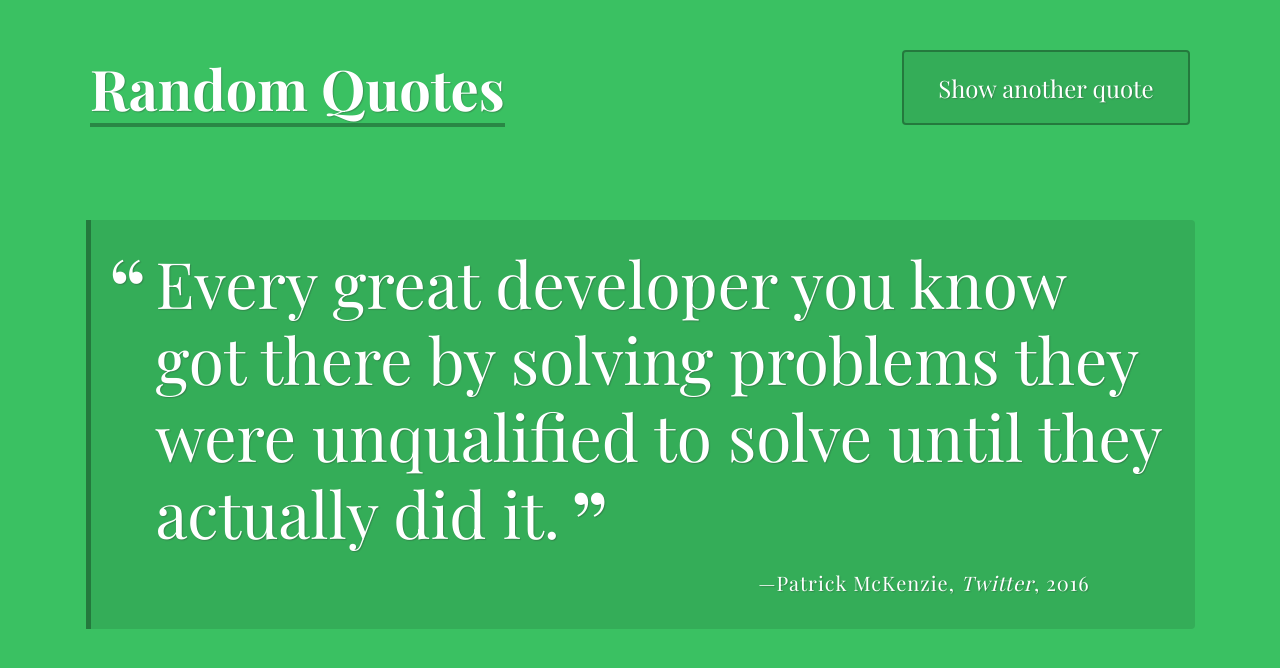
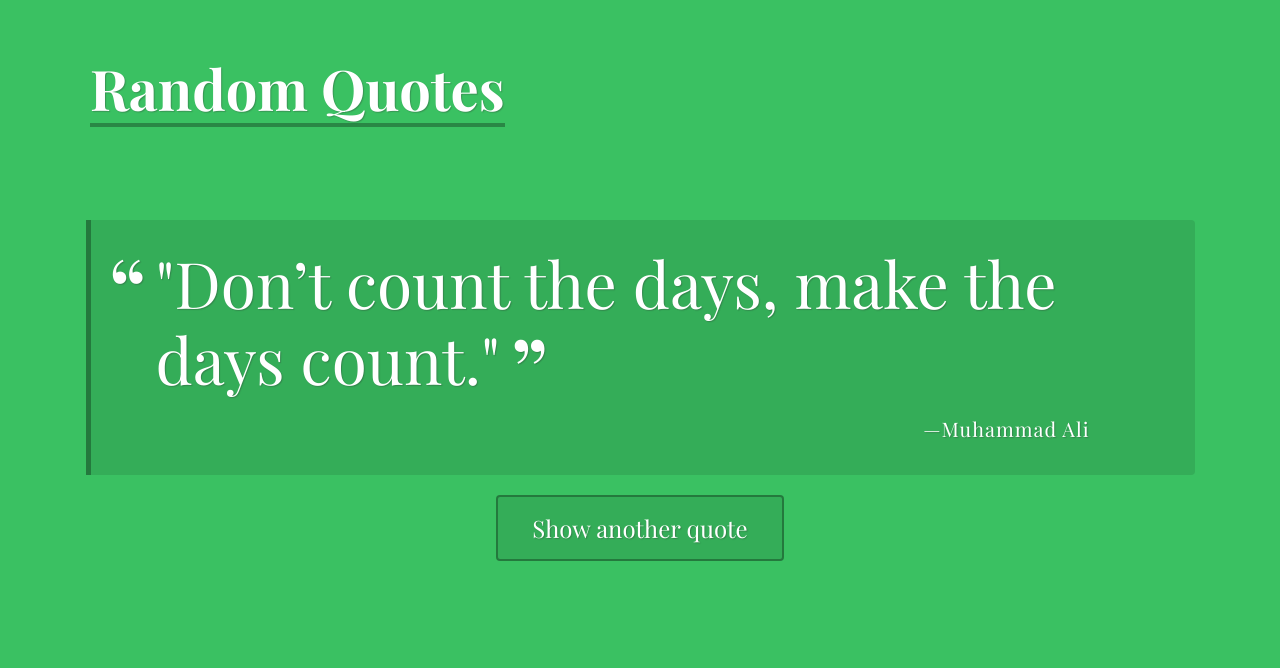
Before and after one commit to raquellorenzana/techdegree-project-1, a plain HTML site: page index.html in a window 1280 px wide. Both pictures are taken after a click on the button "Show another quote". Drawn offline with nearby package versions, Linux system fonts and the light colour scheme; a web font is replaced by a local one.

Commit message:
Added quote to page

```diff
--- a/index.html
+++ b/index.html
@@ -11,7 +11,7 @@
   <body>
     <header>
       <h1>Random Quotes</h1>
-      <button id="load-quote" class="load-quote">Show another quote</button>
+
     </header>
 
     <div class="container">
@@ -20,6 +20,13 @@
         <p class="source">Patrick McKenzie<span class="citation">Twitter</span><span class="year">2016</span></p>
       </div>
     </div>
+    <div>
+      <center>
+        <button id="load-quote" class="load-quote">Show another quote</button>
+      </center>
+
+
+    </div>
 
     <script src="js/script.js"></script>
   </body>
--- a/js/script.js
+++ b/js/script.js
@@ -7,23 +7,49 @@ project 1 - A Random Quote Generator
   // Check the "Project Resources" section of the project instructions
   // Reach out in your Slack community - https://treehouse-fsjs-102.slack.com/app_redirect?channel=chit-chat
 
+let message = '';
+const getQuoteBox = document.getElementById('quote-box');
 /***
  * `quotes` array
 ***/
-
-
+let quotes = [
+{quote: '"All that we are is the result of what we have thought."', source: 'Buddha'},
+{quote: '"The most courageous act is still to think for yourself. Aloud."', source: 'Coco Chanel'},
+{quote: '"Don’t count the days, make the days count."', source: 'Muhammad Ali'},
+{quote: '"God helps those that help themselves."', source: 'Benjamin Franklin'},
+{quote: '"I\'ve failed over and over again in my life and that is why I succeed."', source: 'Michael Jordan'}
+]
 
 /***
  * `getRandomQuote` function
 ***/
+function getRandomQuote() {
+	const upper = quotes.length;
+	let randomIndex = Math.floor( Math.random() * upper ) + 1;
+	let getRandomQuote = quotes[randomIndex];
 
+	return getRandomQuote;
+
+
+}
+
+const quoteInstance = getRandomQuote();
+
+console.log(quoteInstance);
+
+message = '<p class="quote">' + quoteInstance.quote + '</p>'
+
+message += '<p class="source">' + quoteInstance.source + '</p>';
 
 
 /***
  * `printQuote` function
 ***/
+function printQuote() {
+	getQuoteBox.innerHTML = message;
+}
 
-
+getRandomQuote();
 
 /***
  * click event listener for the print quote button
```
